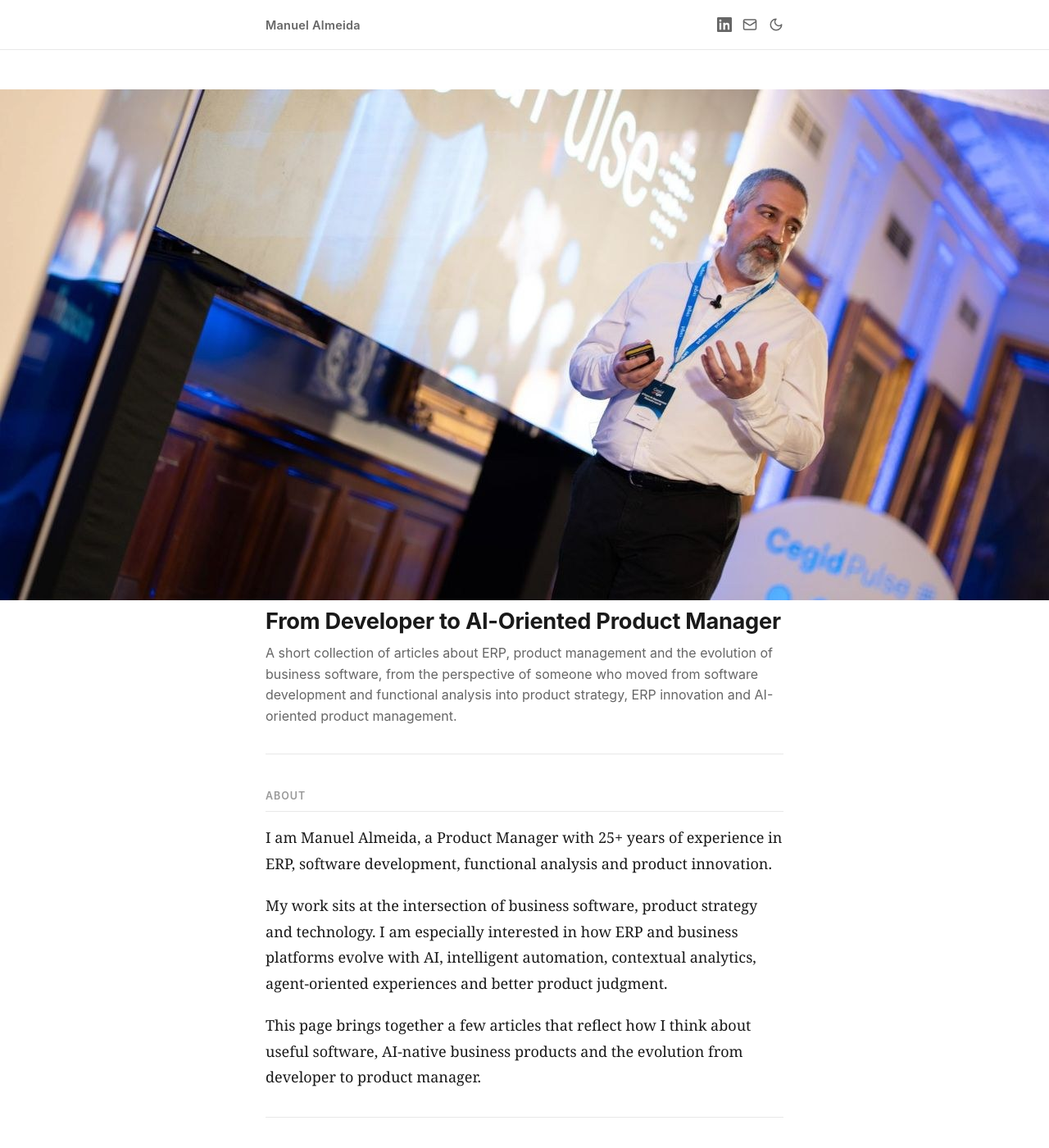
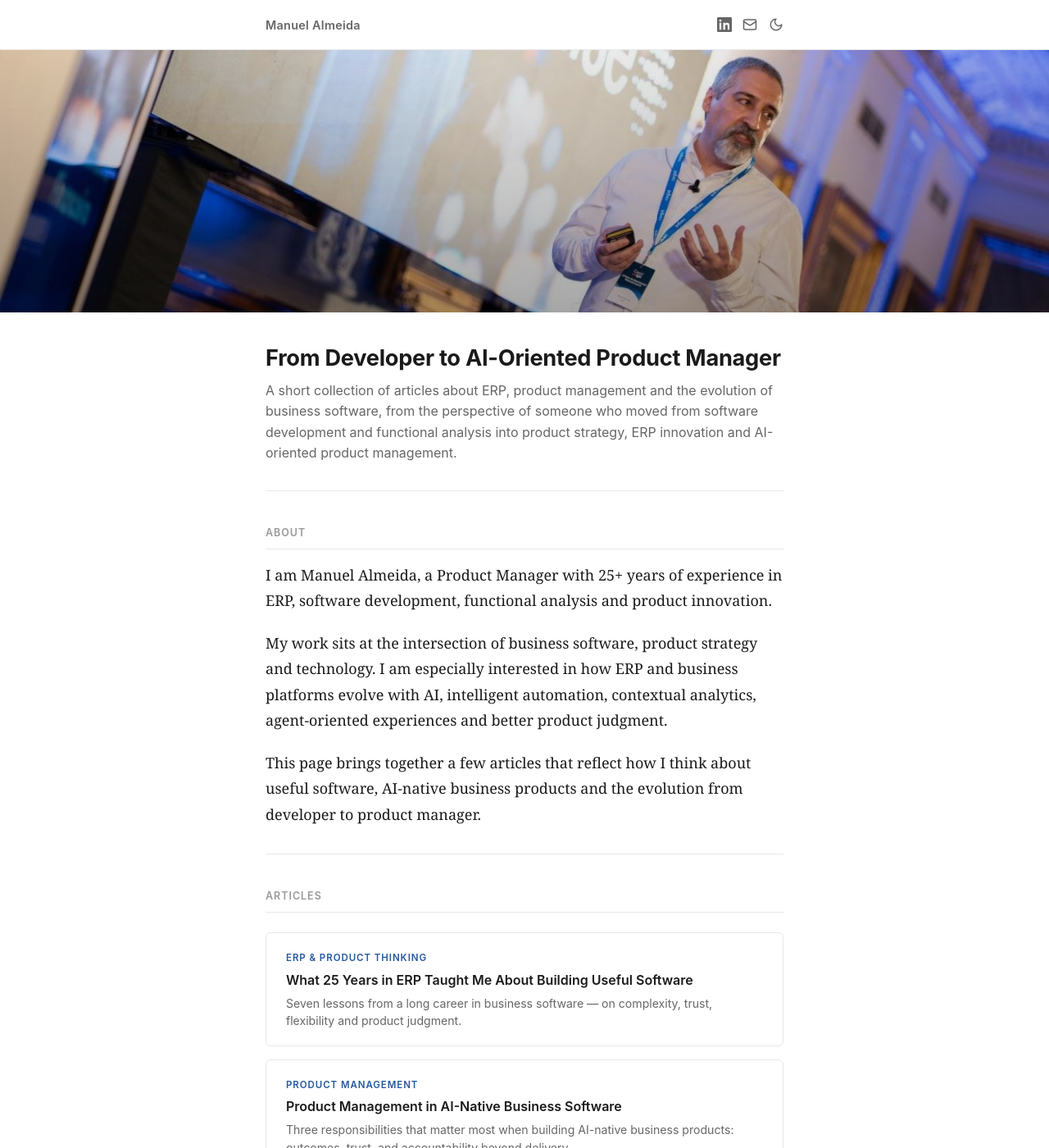
Before and after one commit to manuelalmeida120274/manuel-almeida-product-thinking, a Jekyll site: the page built from README.md, in a window 1280 px wide and 1400 px high. Shown: the whole window at 82% size. Built offline with Jekyll 4.4.1, drawn with Linux system fonts in a browser that asks for light colours; our own code applies the rules of GitHub Pages for plain Markdown files.

Commit message:
Update assets/css/style.css

```diff
--- a/assets/css/style.css
+++ b/assets/css/style.css
@@ -45,10 +45,13 @@ body {
 
 /* ── Header ── */
 .site-header {
+  position: sticky;
+  top: 0;
+  z-index: 100;
   background: var(--header-bg);
   padding: 1.1rem 0;
   border-bottom: 1px solid var(--border);
-  margin-bottom: 3rem;
+  margin-bottom: 0;
 }
 
 .header-inner {
@@ -236,3 +239,33 @@ em {
   .site-header { margin-bottom: 2rem; }
   h1 { font-size: 1.35rem; line-height: 1.25; }
 }
+
+/* ── Hero image ── */
+.hero {
+  position: relative;
+  width: 100%;
+  overflow: hidden;
+  margin-bottom: 2.5rem;
+}
+
+.hero img {
+  width: 100%;
+  height: 320px;
+  object-fit: cover;
+  object-position: center 30%;
+  display: block;
+}
+
+.hero-overlay {
+  position: absolute;
+  inset: 0;
+  background: linear-gradient(to bottom, rgba(0,0,0,0.08) 0%, rgba(0,0,0,0.35) 100%);
+}
+
+[data-theme="dark"] .hero-overlay {
+  background: linear-gradient(to bottom, rgba(0,0,0,0.2) 0%, rgba(0,0,0,0.55) 100%);
+}
+
+@media (max-width: 600px) {
+  .hero img { height: 200px; }
+}
```
